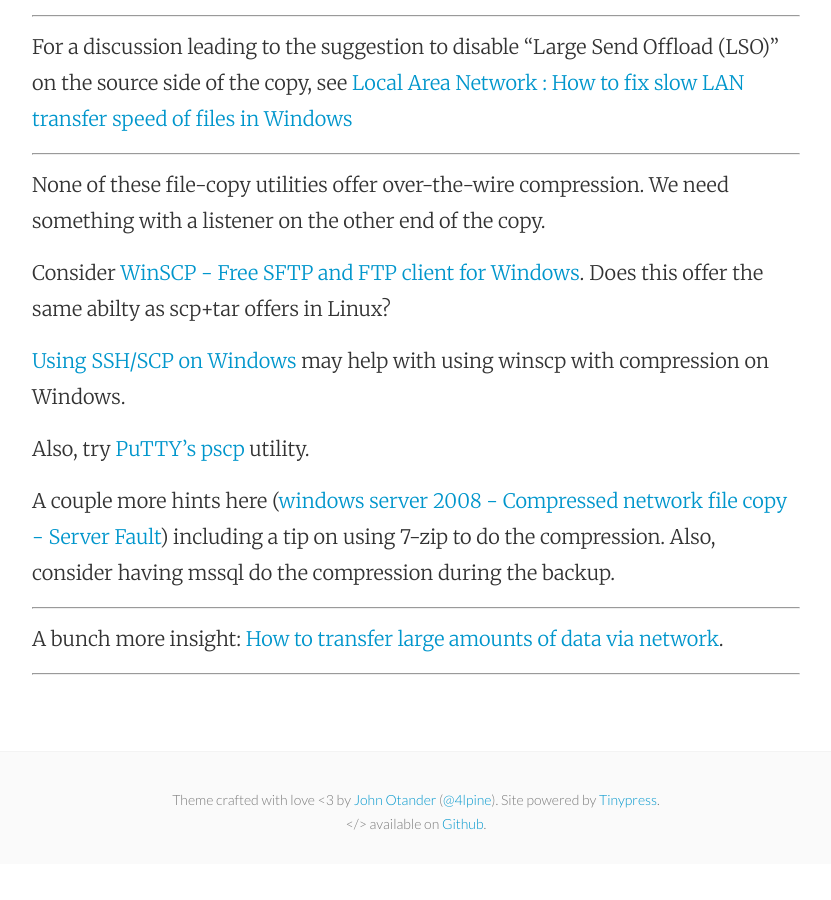
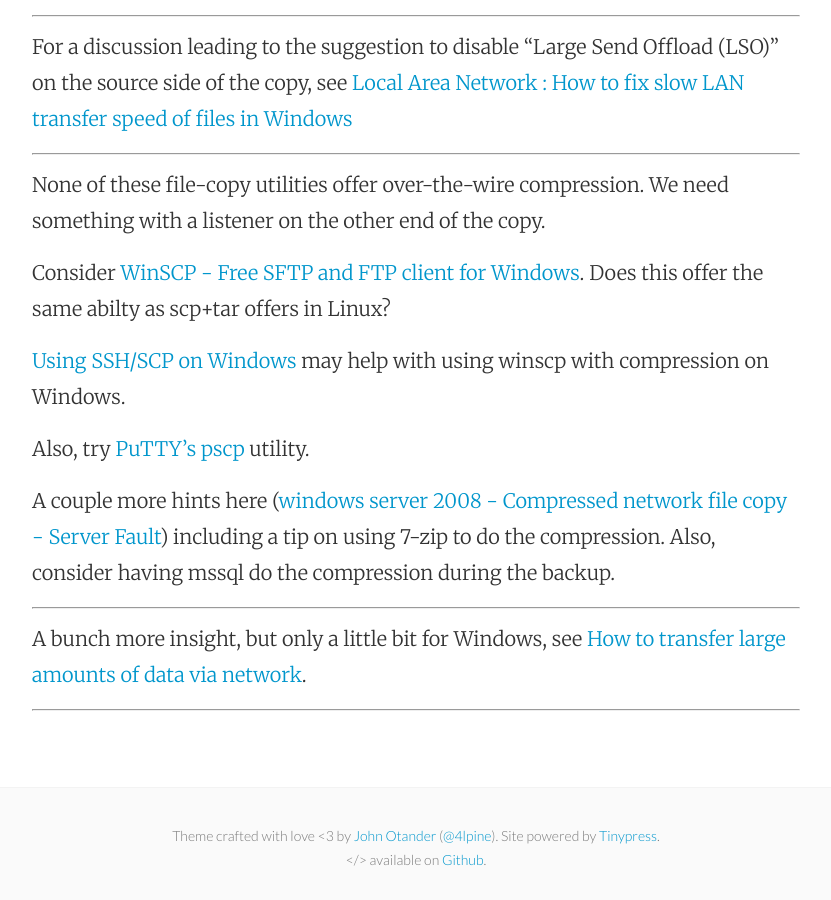
Before and after one commit to mattymaloney/mattymaloney.github.io, a Jekyll site: the page built from _posts/2016-02-23-windows-file-copy-util.md, in a window 1280 px wide and 900 px high, scrolled down 1270 px. Shown: the whole window, without its empty margins (224-1055 px from the left). Built offline with Jekyll 4.4.1, drawn with Linux system fonts in a browser that asks for light colours; before the commit the page ends 2134 px from its top, so only the background shows below that.

Commit message:
Updated 2016-02-23-windows-file-copy-util.md

```diff
--- a/_posts/2016-02-23-windows-file-copy-util.md
+++ b/_posts/2016-02-23-windows-file-copy-util.md
@@ -37,6 +37,6 @@
 
 ---
 
-A bunch more insight: [How to transfer large amounts of data via network](http://moo.nac.uci.edu/~hjm/HOWTO_move_data.html).
+A bunch more insight, but only a little bit for Windows, see [How to transfer large amounts of data via network](http://moo.nac.uci.edu/~hjm/HOWTO_move_data.html).
 
 ---
```
